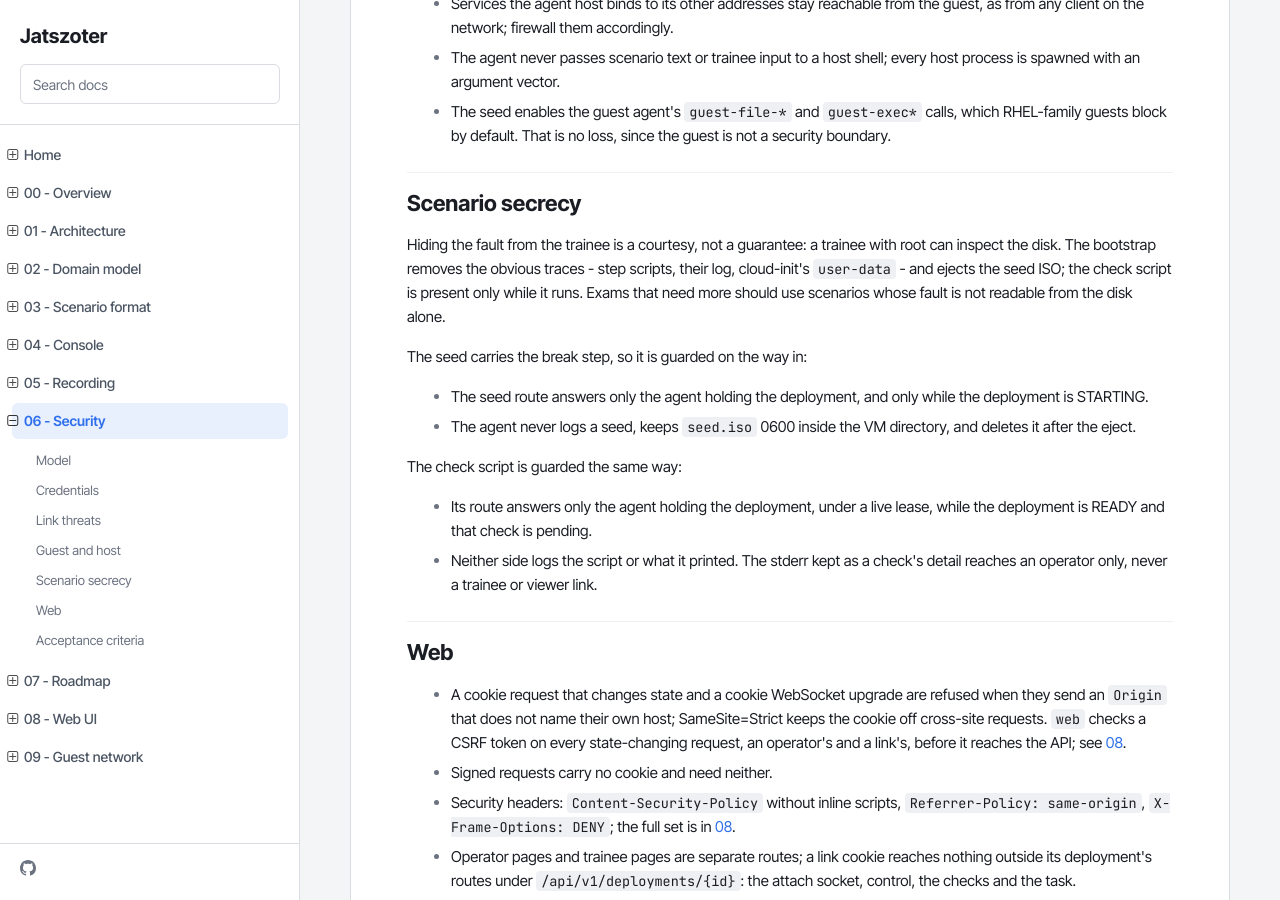
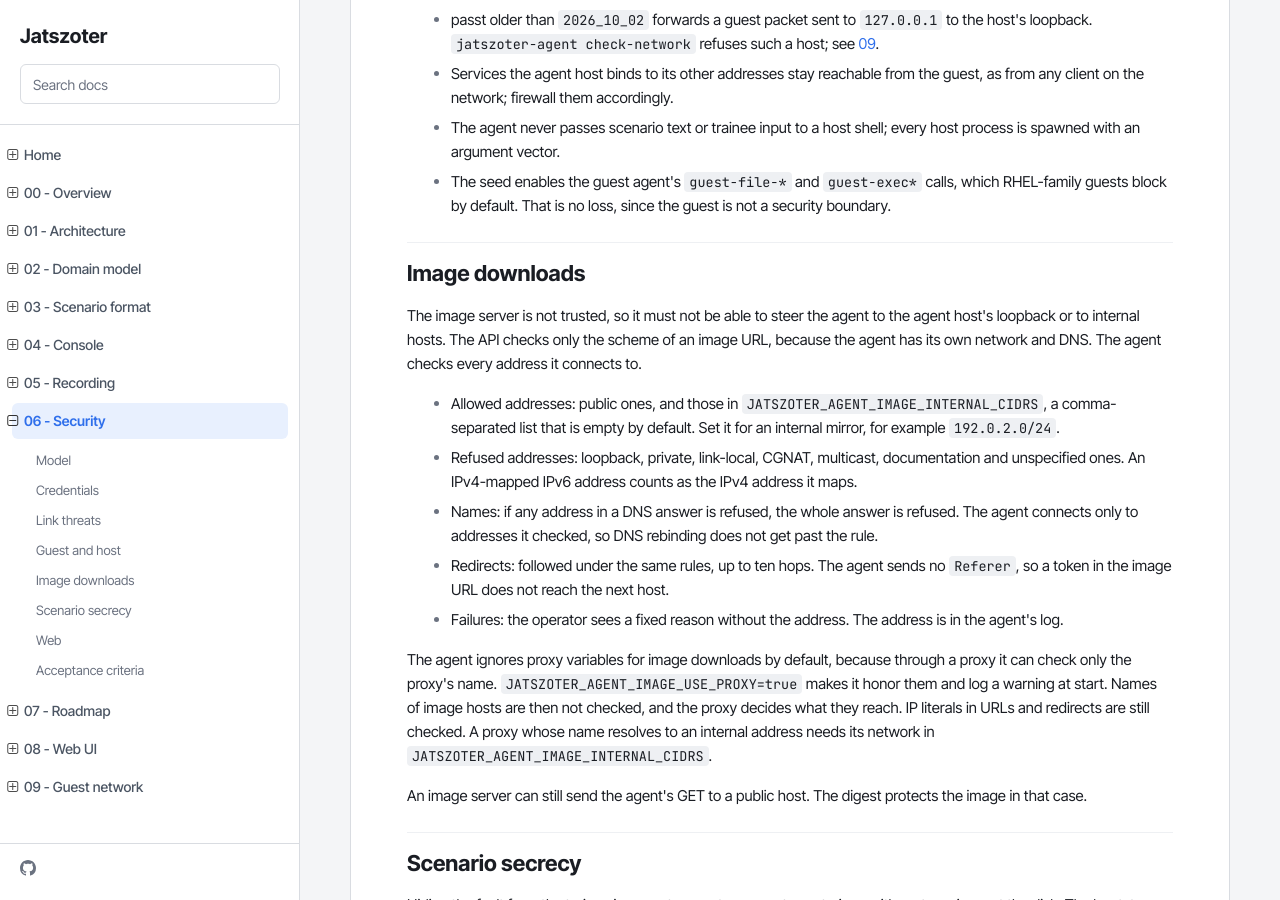
Before and after one commit to oberon-systems/jatszoter, an MkDocs documentation site: the page built from docs/project/06-security.md, in a window 1280 px wide and 900 px high, scrolled down 2453 px. Built offline with MkDocs 1.6.1, drawn with Linux system fonts in a browser that asks for light colours; some of the changed text lies outside the part shown.

Commit message:
[docs][security]: describe the image download rules
    The security notes list the address rule, both agent settings and the
    remaining risk.

```diff
--- a/docs/project/06-security.md
+++ b/docs/project/06-security.md
@@ -9,6 +9,7 @@
 - [Credentials](#credentials)
 - [Link threats](#link-threats)
 - [Guest and host](#guest-and-host)
+- [Image downloads](#image-downloads)
 - [Scenario secrecy](#scenario-secrecy)
 - [Web](#web)
 - [Acceptance criteria](#acceptance-criteria)
@@ -23,6 +24,7 @@
 | Agent identity            | an open registration         | operator enables, signed calls   |
 | Operator login            | password guessing            | scrypt, same 401, rate limit     |
 | The API's outbound fetch  | a scenario URL               | operators only, fetch rules      |
+| The agent's image fetch   | an image server              | address rule on each connection  |
 | The host                  | a hostile guest              | not protected beyond QEMU itself |
 
 ## Credentials
@@ -114,6 +116,39 @@
   calls, which RHEL-family guests block by default. That is no loss, since
   the guest is not a security boundary.
 
+## Image downloads
+
+The image server is not trusted, so it must not be able to steer the agent
+to the agent host's loopback or to internal hosts. The API checks only the
+scheme of an image URL, because the agent has its own network and DNS. The
+agent checks every address it connects to.
+
+- Allowed addresses: public ones, and those in
+  `JATSZOTER_AGENT_IMAGE_INTERNAL_CIDRS`, a comma-separated list that is
+  empty by default. Set it for an internal mirror, for example
+  `192.0.2.0/24`.
+- Refused addresses: loopback, private, link-local, CGNAT, multicast,
+  documentation and unspecified ones. An IPv4-mapped IPv6 address counts as
+  the IPv4 address it maps.
+- Names: if any address in a DNS answer is refused, the whole answer is
+  refused. The agent connects only to addresses it checked, so DNS
+  rebinding does not get past the rule.
+- Redirects: followed under the same rules, up to ten hops. The agent sends
+  no `Referer`, so a token in the image URL does not reach the next host.
+- Failures: the operator sees a fixed reason without the address. The
+  address is in the agent's log.
+
+The agent ignores proxy variables for image downloads by default, because
+through a proxy it can check only the proxy's name.
+`JATSZOTER_AGENT_IMAGE_USE_PROXY=true` makes it honor them and log a warning
+at start. Names of image hosts are then not checked, and the proxy decides
+what they reach. IP literals in URLs and redirects are still checked. A
+proxy whose name resolves to an internal address needs its network in
+`JATSZOTER_AGENT_IMAGE_INTERNAL_CIDRS`.
+
+An image server can still send the agent's GET to a public host. The digest
+protects the image in that case.
+
 ## Scenario secrecy
 
 Hiding the fault from the trainee is a courtesy, not a guarantee: a trainee
```
Also changed, not shown: docs/project/01-architecture.md (+2 -1 lines).
